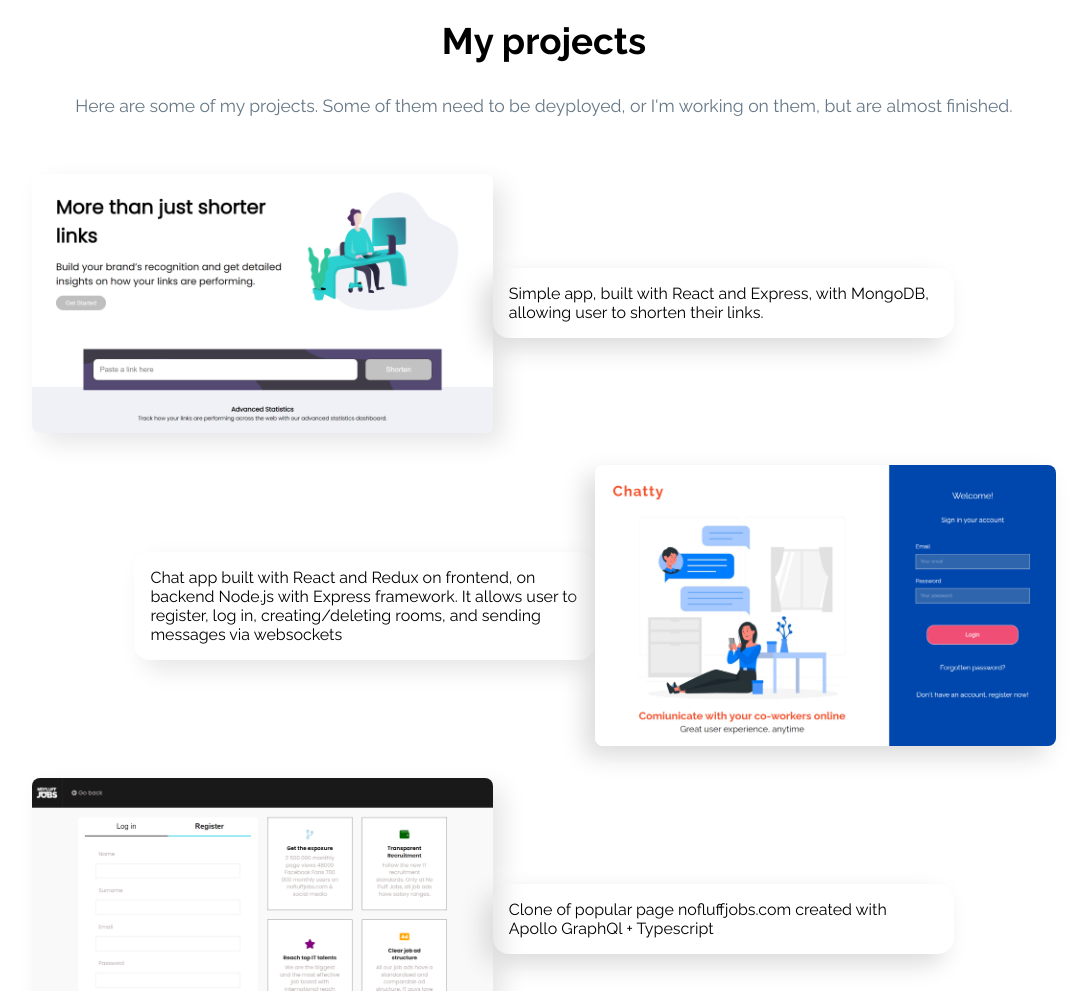
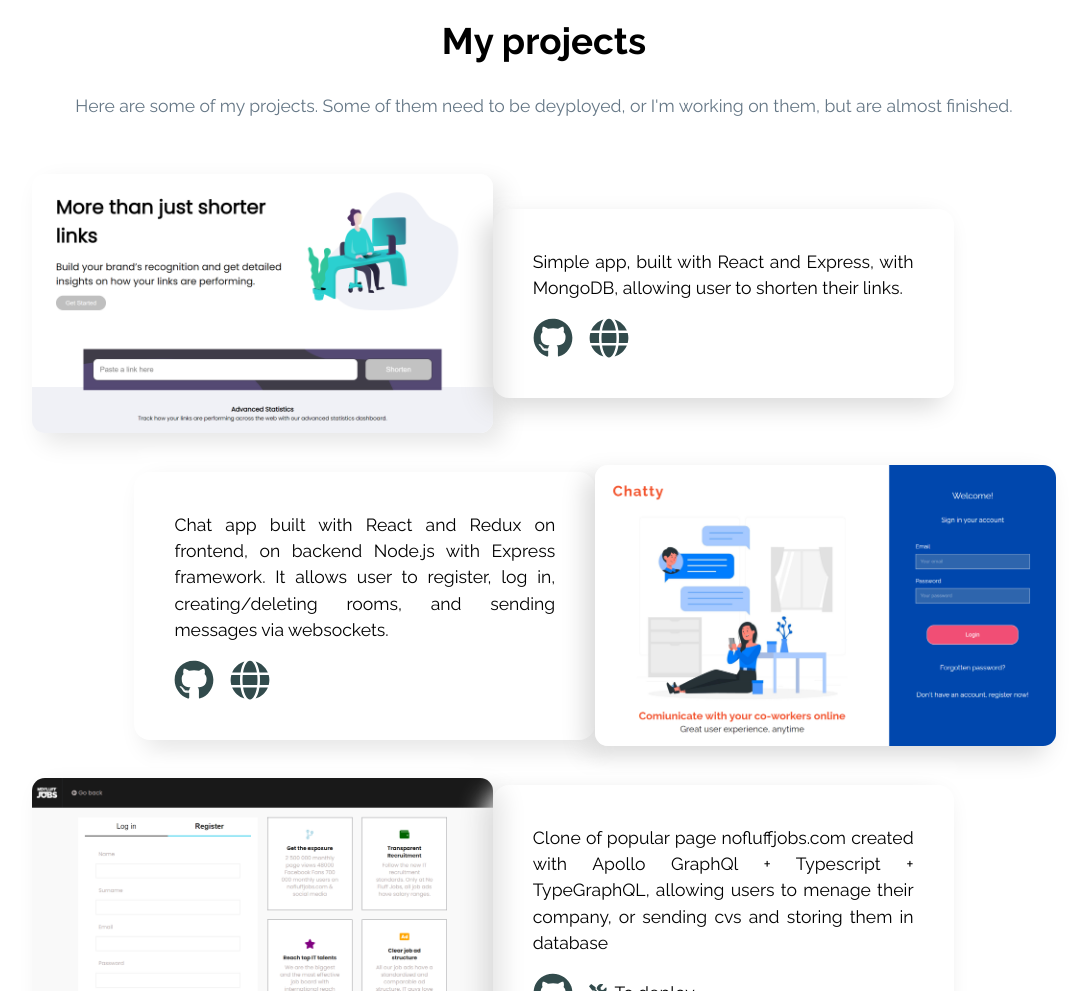
Before and after one commit to fdxs-alt/Portfolio, a Gatsby site: page / in a window 1280 px wide. Shown: the part 1809-2800 px from the top of the page, without its empty margins (96-1183 px from the left). Built offline with nearby package versions, Linux system fonts and the light colour scheme; Gatsby itself is replaced by a stand-in of ours.

Commit message:
adding github links and emailjs-com

```diff
--- a/package.json
+++ b/package.json
@@ -19,6 +19,7 @@
     "@fortawesome/free-solid-svg-icons": "^5.15.1",
     "@fortawesome/react-fontawesome": "^0.1.11",
     "babel-plugin-styled-components": "^1.11.1",
+    "emailjs-com": "^2.6.3",
     "gatsby": "^2.24.80",
     "gatsby-plugin-sharp": "^2.6.42",
     "gatsby-plugin-styled-components": "^3.3.14",
--- a/src/components/MyWork.tsx
+++ b/src/components/MyWork.tsx
@@ -26,7 +26,7 @@ export interface IData {
     link: string;
     photo?: undefined;
     workInProgress?: boolean;
-    deploy?: boolean;
+    deploy?: string;
 }
 
 const MyWork = () => {
--- a/src/components/Project.tsx
+++ b/src/components/Project.tsx
@@ -6,19 +6,80 @@ import {
     ProjectImage,
     ContentWrapper,
 } from '../style/Project.style';
+import { faGithub } from '@fortawesome/free-brands-svg-icons';
+import { faGlobe, faTools } from '@fortawesome/free-solid-svg-icons';
+import { FontAwesomeIcon } from '@fortawesome/react-fontawesome';
 
 interface IProject extends IData {
     order: number;
 }
 
-const Project: React.FC<IProject> = ({ description, link, photo, order }) => {
+const Description = styled.p`
+    font-size: 1.1rem;
+    line-height: 1.5;
+    text-align: justify;
+`;
+const GithubLink = styled.a`
+    margin-right: 0.5rem;
+    color: ${props => props.theme.colors.darkFont};
+    &:hover {
+        color: ${props => props.theme.colors.darkGrey};
+    }
+`;
+type TIcon = {
+    sm?: boolean;
+};
+export const StyledIcon = styled(FontAwesomeIcon)<TIcon>`
+    font-size: ${props => (props.sm ? '1.1rem' : '2.5rem')};
+    color: ${props => (props.sm ? props.theme.colors.darkFont : 'inherit')};
+    margin-right: 0.5rem;
+`;
+export const WorkInProgressTitle = styled.p`
+    font-size: 1.1rem;
+`;
+
+const Project: React.FC<IProject> = ({
+    description,
+    link,
+    photo,
+    order,
+    workInProgress,
+    deploy,
+}) => {
     const isEven = order % 2 == 0;
 
     return (
         <PostitonedWrapper isEven={isEven}>
             <ProjectImage src={photo} isEven={isEven} />
             <ContentWrapper isEven={isEven}>
-                <p>{description}</p>
+                <Description>{description}</Description>
+                <div
+                    style={{
+                        marginTop: '1rem',
+                        display: 'flex',
+                        alignItems: 'center',
+                    }}
+                >
+                    <GithubLink href={`${link}`} target="blank">
+                        <StyledIcon icon={faGithub} />
+                    </GithubLink>
+
+                    {deploy ? (
+                        <GithubLink href={`${deploy}`} target="blank">
+                            <StyledIcon icon={faGlobe} />
+                        </GithubLink>
+                    ) : workInProgress ? (
+                        <WorkInProgressTitle>
+                            <StyledIcon icon={faTools} sm />
+                            In development
+                        </WorkInProgressTitle>
+                    ) : (
+                        <WorkInProgressTitle>
+                            <StyledIcon icon={faTools} sm />
+                            To deploy
+                        </WorkInProgressTitle>
+                    )}
+                </div>
             </ContentWrapper>
         </PostitonedWrapper>
     );
--- a/src/data/data.ts
+++ b/src/data/data.ts
@@ -10,37 +10,29 @@ const data = [
             'Simple app, built with React and Express, with MongoDB, allowing user to shorten their links.',
         link: 'https://github.com/fdxs-alt/url-shortener',
         workInProgress: false,
-        deploy: true,
+        deploy: 'url-shortener-jsss.herokuapp.com/',
     },
     {
         photo: Project2,
         description:
-            'Chat app built with React and Redux on frontend, on backend Node.js with Express framework. It allows user to register, log in, creating/deleting rooms, and sending messages via websockets',
+            'Chat app built with React and Redux on frontend, on backend Node.js with Express framework. It allows user to register, log in, creating/deleting rooms, and sending messages via websockets.',
         link: 'https://github.com/fdxs-alt/Chatty',
         workInProgress: false,
-        deploy: true,
+        deploy: 'https://chatty.herokuapp.com/',
     },
     {
         photo: Project3,
         description:
-            'Clone of popular page nofluffjobs.com created with Apollo GraphQl + Typescript',
+            'Clone of popular page nofluffjobs.com created with Apollo GraphQl + Typescript + TypeGraphQL, allowing users to menage their company, or sending cvs and storing them in database',
         link: 'https://github.com/fdxs-alt/nofluffjobs-clone',
         workInProgress: false,
-        deploy: false,
     },
     {
         photo: Project4,
         description:
-            'Clone of twitter with react, mobX and nestjs (work in progress)',
+            'Clone of twitter with React, MobX and Nestjs with TypeORM+PostgreSQL (work in progress). Most complicated project so far. It is supposed to provide all basic Twitter functionality and also sending messages.',
         link: 'https://github.com/fdxs-alt/twitter-clone',
         workInProgress: true,
-        deploy: false,
-    },
-    {
-        description:
-            'Backend application which allows to book rooms, creating hotels, adding room photos, contacting hotel owner and adding opinions, with usage of Sequlize as ORM, Express, TypeScript',
-        link: 'https://github.com/fdxs-alt/Hotel-App',
-        workInProgress: false,
     },
 ];
 
--- a/src/style/AboutMe.styles.ts
+++ b/src/style/AboutMe.styles.ts
@@ -20,8 +20,9 @@ export const AboutParagraph = styled.p`
     width: 50%;
     margin: 0 auto;
     text-align: center;
+    letter-spacing: 1px;
     font-weight: 500;
-    line-height: 1.5;
+    line-height: 1.8;
 `;
 export const SkillsSection = styled.section`
     padding: 1rem;
--- a/src/style/Project.style.ts
+++ b/src/style/Project.style.ts
@@ -7,7 +7,7 @@ export const ProjectImage = styled.img<TWrapper>`
     max-width: 500px;
     width: 50%;
     object-fit: cover;
-    border-radius: 8px;
+    border-radius: 0.8rem;
     box-shadow: ${props =>
         props.isEven
             ? '-10px 10px 25px #dbdbdb,10px -10px 25px #ffffff'
@@ -26,7 +26,7 @@ export const PostitonedWrapper = styled.div<TWrapper>`
 export const ContentWrapper = styled.div<TWrapper>`
     width: 50%;
     border-radius: 1rem;
-    padding: 1rem;
+    padding: 2.5rem;
     box-shadow: ${props =>
         props.isEven
             ? '10px 10px 25px #e6e6e6, -10px -10px 25px #ffffff'
```
Also changed, not shown: src/components/ContactForm.tsx (added, +7 -0 lines), 1 other file.
